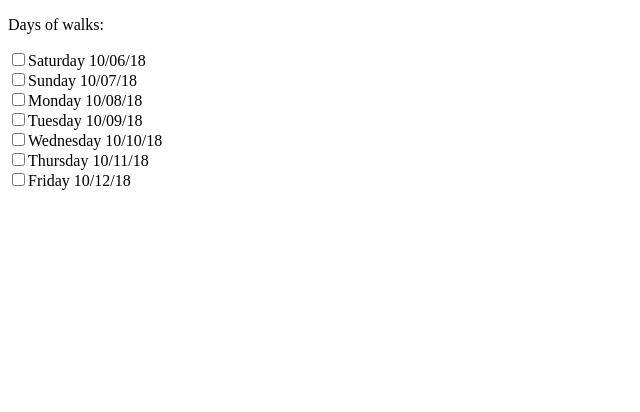
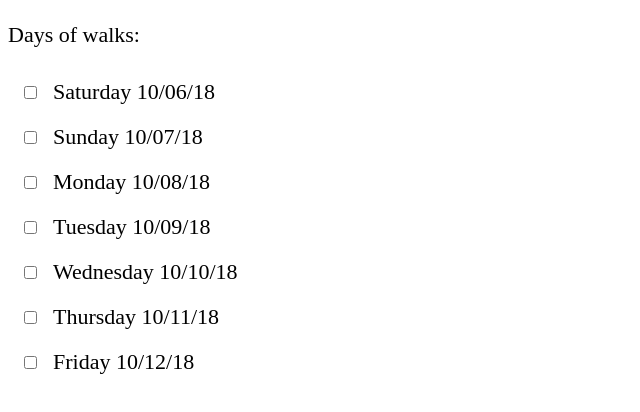
Before and after one commit to jonsamp/dog-pay, a plain HTML site: page index.html in a window 1280 px wide. Shown: the whole page, without its empty margins (0-640 px from the left). Drawn offline with nearby package versions, Linux system fonts and the light colour scheme.

Commit message:
update view

```diff
--- a/index.html
+++ b/index.html
@@ -5,6 +5,15 @@
   <meta charset="utf-8">
   <meta name="viewport" content="width=device-width, initial-scale=1">
   <title>Dog Pay</title>
+  <style>
+   body {
+     font-size: 22px;
+   }
+
+   input {
+     margin: 1rem;
+   }
+  </style>
 </head>
 
 <body>
```
